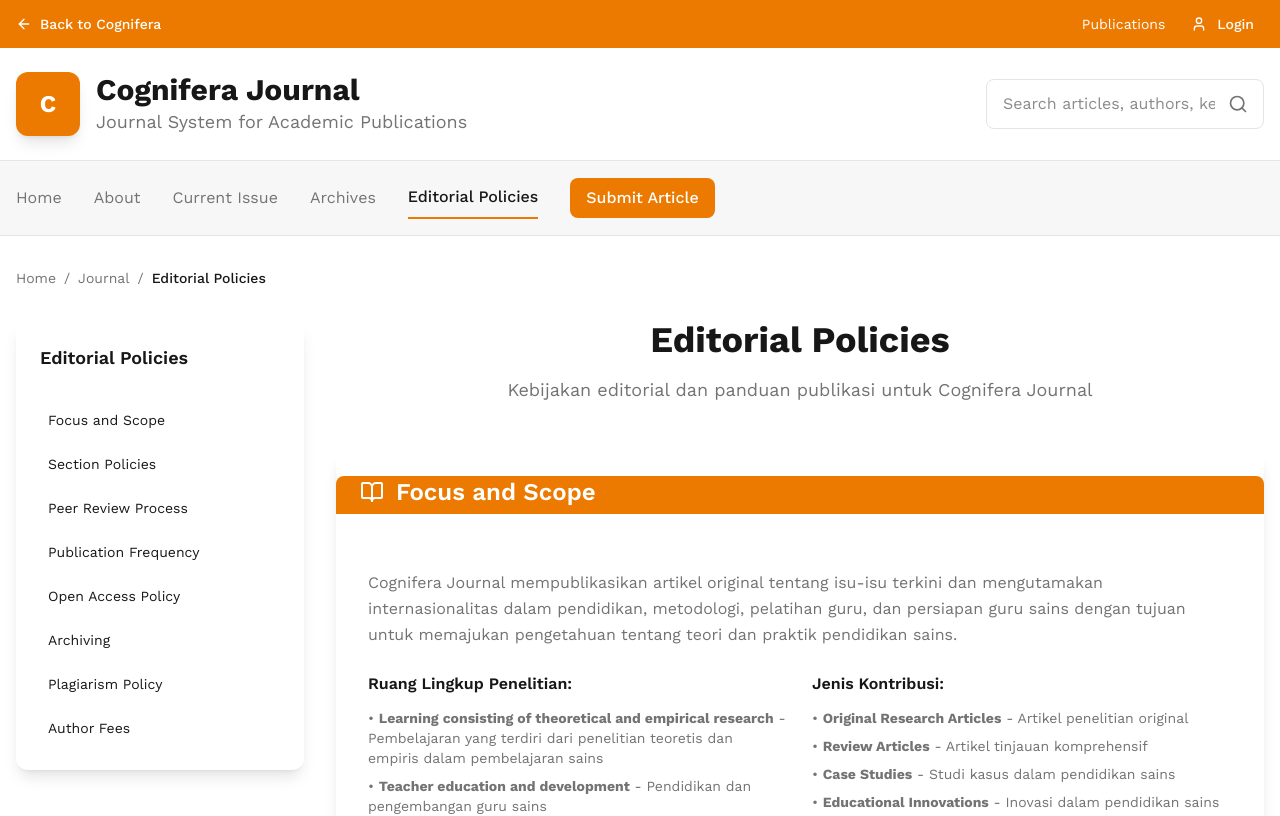
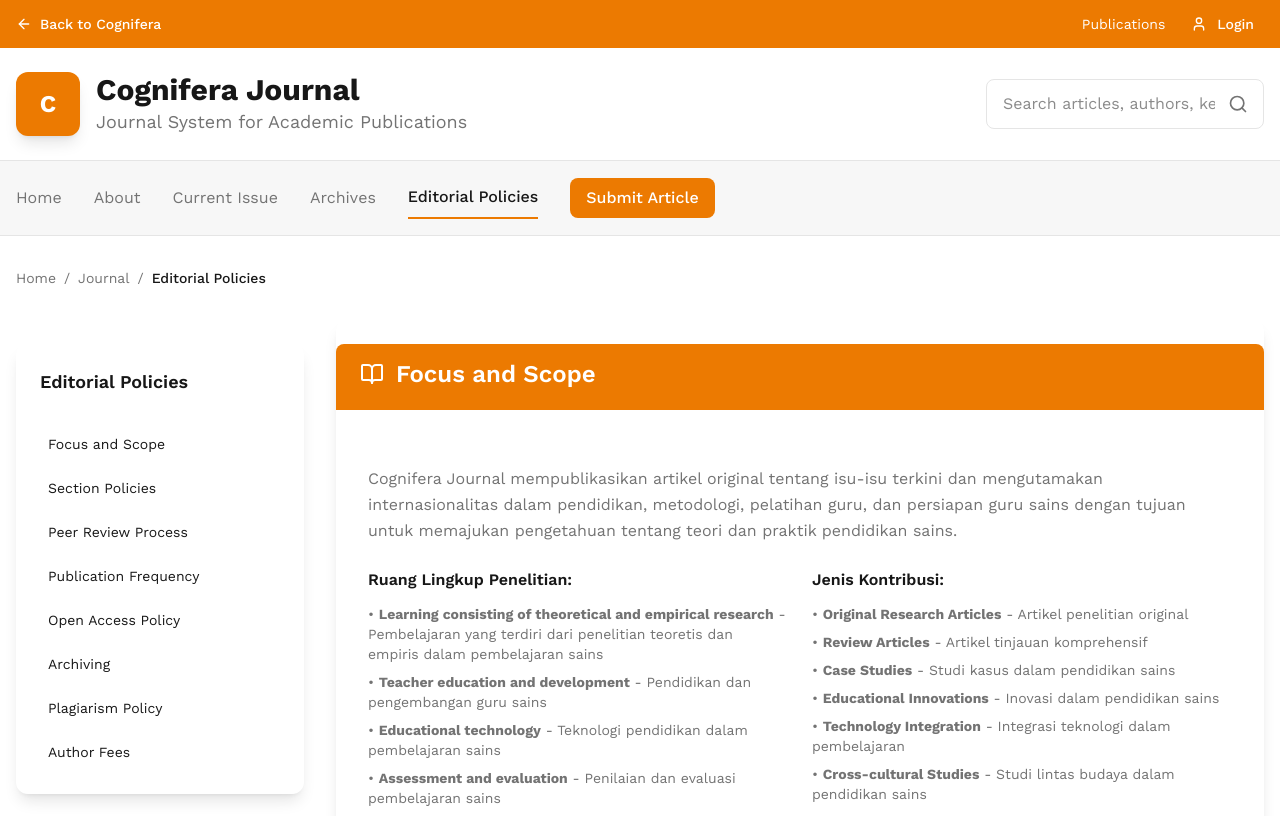
Before and after one commit to habdil/cognifera-apps, a Next.js app: page /journal/editorial in a window 1280 px wide. Shown: the top 816 px of the page. Built offline with nearby package versions, Linux system fonts and the light colour scheme.

Commit message:
Update minor slicing

```diff
--- a/components/journal/JournalEditorialLayout.tsx
+++ b/components/journal/JournalEditorialLayout.tsx
@@ -38,7 +38,7 @@
 
         <div className="grid grid-cols-1 lg:grid-cols-4 gap-8">
           {/* Sidebar */}
-          <div className="lg:col-span-1">
+          <div className="lg:col-span-1 mt-6">
             <div className="sticky top-8 space-y-6">
               {/* Navigation Card */}
               <Card className="border-0 shadow-lg">
@@ -77,20 +77,14 @@
 
           {/* Main Content */}
           <div className="lg:col-span-3 space-y-12">
-            {/* Header */}
-            <div className="text-center">
-              <h1 className="text-4xl font-bold text-[var(--color-foreground)] mb-4">Editorial Policies</h1>
-              <p className="text-lg text-[var(--color-muted-foreground)] max-w-3xl mx-auto">
-                Kebijakan editorial dan panduan publikasi untuk Cognifera Journal
-              </p>
-            </div>
+
 
             {/* Focus and Scope */}
             <section id="focus-scope">
               <Card className="border-0 shadow-lg">
                 <CardHeader className="bg-[var(--color-primary)] text-white rounded-t-lg">
                   <CardTitle className="text-2xl flex items-center">
-                    <BookOpen className="w-6 h-6 mr-3" />
+                    <BookOpen className="w-6 h-15 mr-3" />
                     Focus and Scope
                   </CardTitle>
                 </CardHeader>
```
